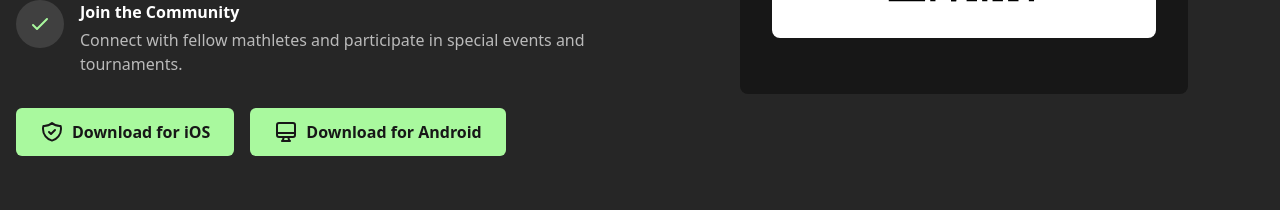
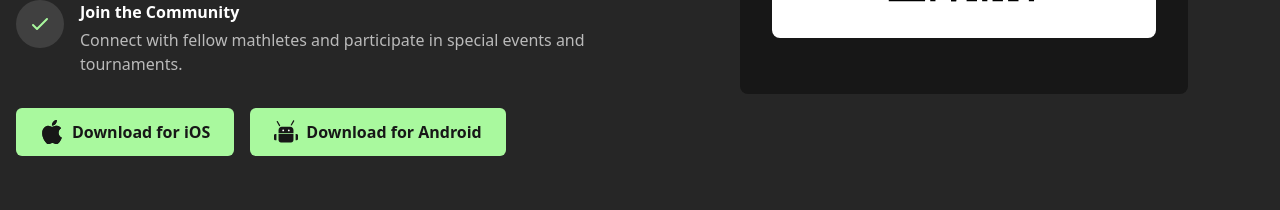
Before and after one commit to PranshuRaj1/matiks, a Next.js app: page / in a window 1280 px wide. Shown: the part 1840-2050 px from the top of the page. Built offline with nearby package versions, Linux system fonts and the light colour scheme.

Commit message:
apple andorid svg fix

```diff
--- a/src/app/components/Download.tsx
+++ b/src/app/components/Download.tsx
@@ -78,18 +78,12 @@ export default function Download() {
                 >
                   <svg
                     xmlns="http://www.w3.org/2000/svg"
-                    className="h-6 w-6 mr-2"
-                    fill="none"
-                    viewBox="0 0 24 24"
-                    stroke="currentColor"
-                    aria-hidden="true"
+                    fill="currentColor"
+                    className="bi bi-apple h-6 w-6 mr-2"
+                    viewBox="0 0 16 16"
                   >
-                    <path
-                      strokeLinecap="round"
-                      strokeLinejoin="round"
-                      strokeWidth="2"
-                      d="M9 12l2 2 4-4m5.618-4.016A11.955 11.955 0 0112 2.944a11.955 11.955 0 01-8.618 3.04A12.02 12.02 0 003 9c0 5.591 3.824 10.29 9 11.622 5.176-1.332 9-6.03 9-11.622 0-1.042-.133-2.052-.382-3.016z"
-                    />
+                    <path d="M11.182.008C11.148-.03 9.923.023 8.857 1.18c-1.066 1.156-.902 2.482-.878 2.516s1.52.087 2.475-1.258.762-2.391.728-2.43m3.314 11.733c-.048-.096-2.325-1.234-2.113-3.422s1.675-2.789 1.698-2.854-.597-.79-1.254-1.157a3.7 3.7 0 0 0-1.563-.434c-.108-.003-.483-.095-1.254.116-.508.139-1.653.589-1.968.607-.316.018-1.256-.522-2.267-.665-.647-.125-1.333.131-1.824.328-.49.196-1.422.754-2.074 2.237-.652 1.482-.311 3.83-.067 4.56s.625 1.924 1.273 2.796c.576.984 1.34 1.667 1.659 1.899s1.219.386 1.843.067c.502-.308 1.408-.485 1.766-.472.357.013 1.061.154 1.782.539.571.197 1.111.115 1.652-.105.541-.221 1.324-1.059 2.238-2.758q.52-1.185.473-1.282" />
+                    <path d="M11.182.008C11.148-.03 9.923.023 8.857 1.18c-1.066 1.156-.902 2.482-.878 2.516s1.52.087 2.475-1.258.762-2.391.728-2.43m3.314 11.733c-.048-.096-2.325-1.234-2.113-3.422s1.675-2.789 1.698-2.854-.597-.79-1.254-1.157a3.7 3.7 0 0 0-1.563-.434c-.108-.003-.483-.095-1.254.116-.508.139-1.653.589-1.968.607-.316.018-1.256-.522-2.267-.665-.647-.125-1.333.131-1.824.328-.49.196-1.422.754-2.074 2.237-.652 1.482-.311 3.83-.067 4.56s.625 1.924 1.273 2.796c.576.984 1.34 1.667 1.659 1.899s1.219.386 1.843.067c.502-.308 1.408-.485 1.766-.472.357.013 1.061.154 1.782.539.571.197 1.111.115 1.652-.105.541-.221 1.324-1.059 2.238-2.758q.52-1.185.473-1.282" />
                   </svg>
                   Download for iOS
                 </button>
@@ -106,17 +100,21 @@ export default function Download() {
                   <svg
                     xmlns="http://www.w3.org/2000/svg"
                     className="h-6 w-6 mr-2"
-                    fill="none"
-                    viewBox="0 0 24 24"
-                    stroke="currentColor"
+                    viewBox="0 0 512 512"
+                    fill="currentColor"
                     aria-hidden="true"
                   >
-                    <path
-                      strokeLinecap="round"
-                      strokeLinejoin="round"
-                      strokeWidth="2"
-                      d="M9.75 17L9 20l-1 1h8l-1-1-.75-3M3 13h18M5 17h14a2 2 0 002-2V5a2 2 0 00-2-2H5a2 2 0 00-2 2v10a2 2 0 002 2z"
-                    />
+                    {/* Antenna */}
+                    <path d="M380.9 112.5l50.2-86.9c3.7-6.4 1.3-14.4-5.1-18.1-6.4-3.7-14.4-1.3-18.1 5.1l-50.2 86.9c-3.7 6.4-1.3 14.4 5.1 18.1 6.3 3.7 14.3 1.3 18.1-5.1zM131.1 112.5l-50.2-86.9c-3.7-6.4-11.8-8.8-18.1-5.1-6.4 3.7-8.8 11.7-5.1 18.1l50.2 86.9c3.7 6.4 11.7 8.8 18.1 5.1 6.4-3.7 8.8-11.7 5.1-18.1z" />
+                    {/* Head */}
+                    <path d="M346.6 143.5c37.8 0 68.5 30.7 68.5 68.5v68.5H97V212c0-37.8 30.7-68.5 68.5-68.5h181.1z" />
+                    {/* Eyes */}
+                    <circle cx="196.4" cy="221.5" r="19.4" fill="#FFF" />
+                    <circle cx="315.6" cy="221.5" r="19.4" fill="#FFF" />
+                    {/* Body */}
+                    <path d="M97 300.5h318.1v125.4c0 28.5-23.1 51.7-51.7 51.7H148.7c-28.5 0-51.7-23.1-51.7-51.7V300.5z" />
+                    {/* Arms */}
+                    <path d="M51.7 300.5H31c-17.9 0-32.5 14.6-32.5 32.5v65.8c0 17.9 14.6 32.5 32.5 32.5h20.7V300.5zM461 300.5h20.7c17.9 0 32.5 14.6 32.5 32.5v65.8c0 17.9-14.6 32.5-32.5 32.5H461V300.5z" />
                   </svg>
                   Download for Android
                 </button>
```
